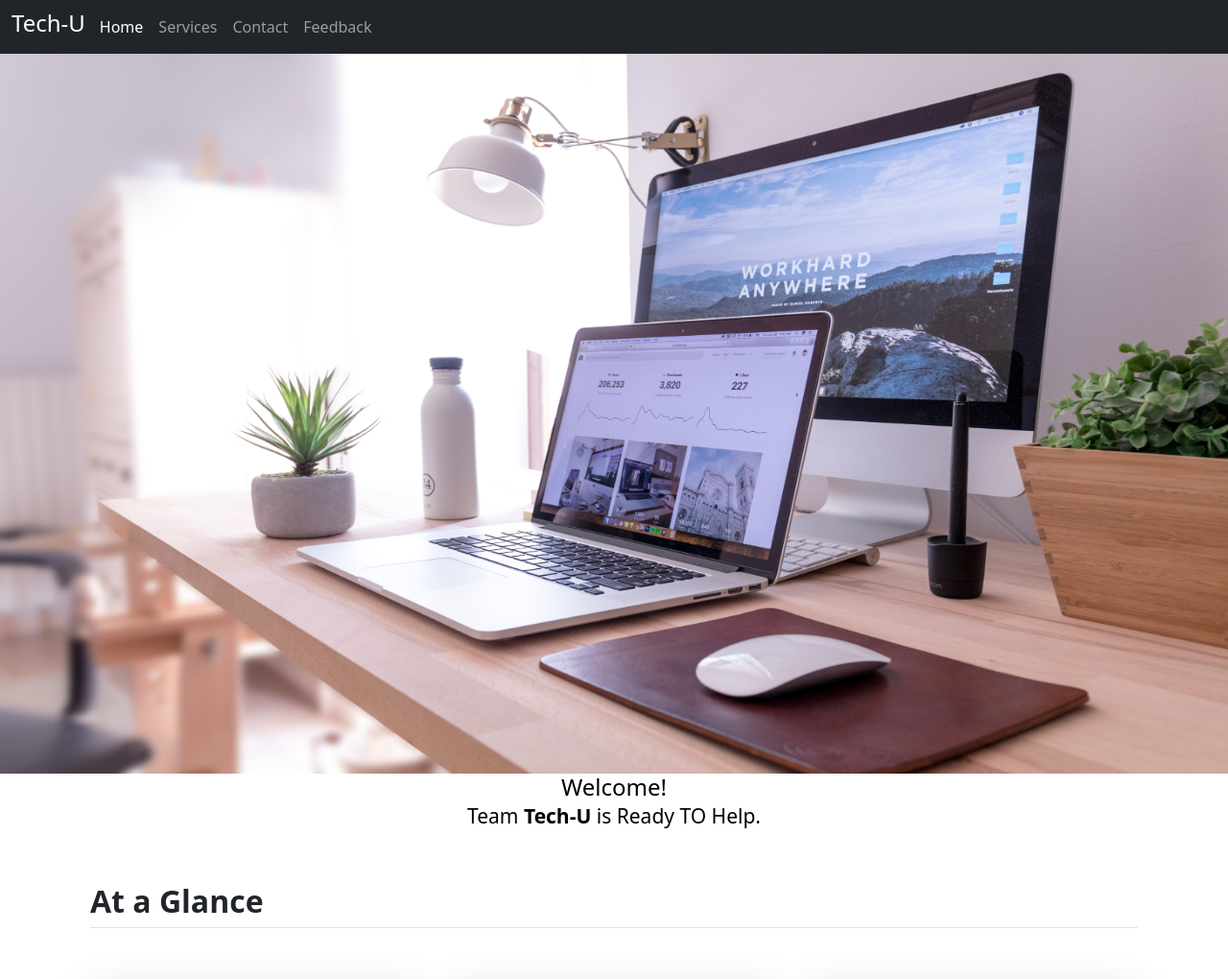
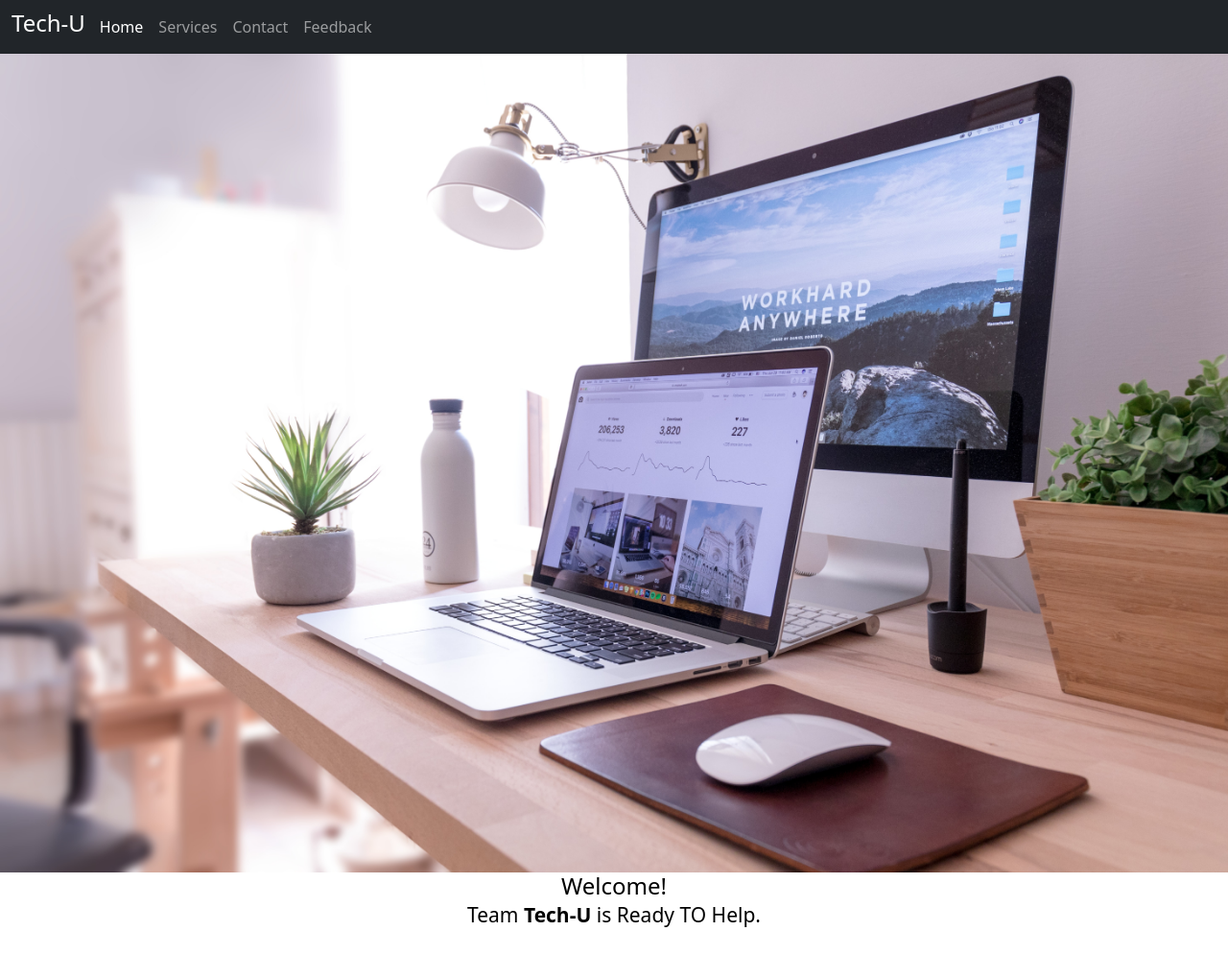
Before and after one commit to Utsavch189/docker-django-node-webapp, a Django app: page / in a window 1280 px wide. Shown: the top 1020 px of the page at 96% size. Run offline with Django 3.2, Linux system fonts and the light colour scheme.

Commit message:
Update home.html

```diff
--- a/templates/home.html
+++ b/templates/home.html
@@ -2,7 +2,7 @@
 
 <div class="carousel-item active">
 
-    <img src="/static/home1.jpg" style="height: 750px;" class="d-block w-100" alt="...">
+    <img src="/static/home1.jpg" class="d-block w-100" alt="...">
     <h4 class="text-center" style="color: black;"> Welcome!<small><br>Team <b>Tech-U</b> is Ready TO Help.</small></h4>
 
     <div class="container px-4 py-5" id="custom-cards">
```
